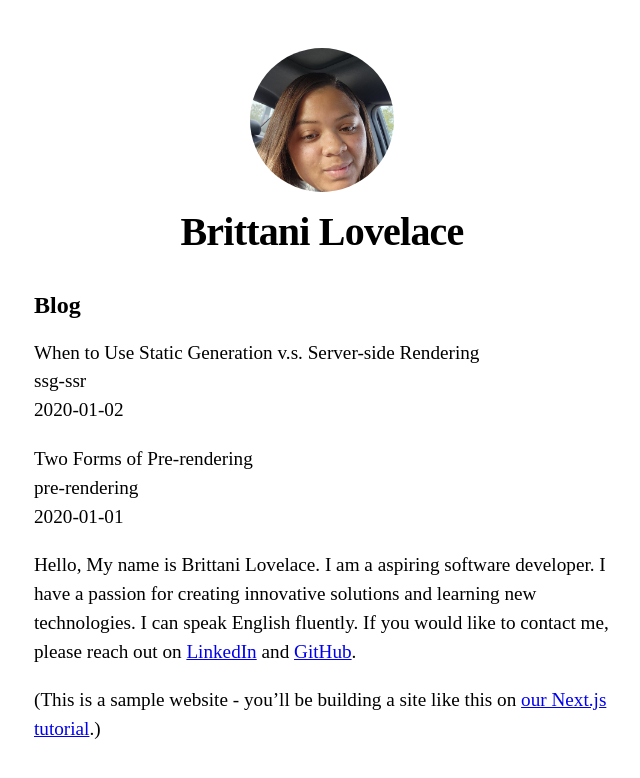
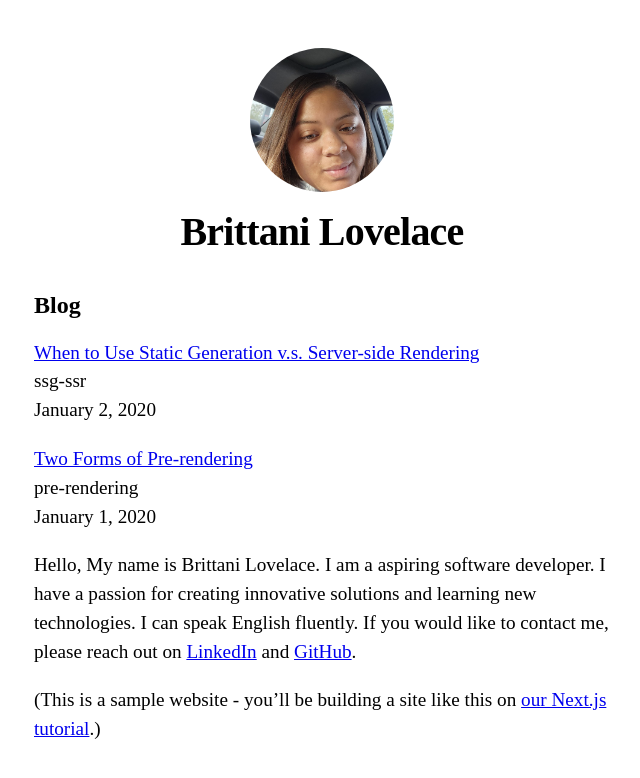
Before and after one commit to blovelace84/nextjs-project, a Next.js app in the folder nextjs-blog/: page / in a window 1280 px wide. Shown: the top 778 px of the page, without its empty margins (318-958 px from the left). Built offline with nearby package versions, Linux system fonts and the light colour scheme.

Commit message:
Polishing the Index Page

```diff
--- a/nextjs-blog/pages/index.js
+++ b/nextjs-blog/pages/index.js
@@ -2,6 +2,8 @@
 import Layout, { siteTitle } from '../components/layout';
 import utilStyles from '../styles/utils.module.css';
 import { getSortedPostsData } from '../lib/posts';
+import Link from 'next/link';
+import Date from '../components/date';
 
 export async function getStaticProps(){
   const allPostsData = getSortedPostsData();
@@ -23,11 +25,11 @@
         <ul className={utilStyles.list}>
           {allPostsData.map(({ id, date, title}) => (
             <li className={utilStyles.listItem} key={id}>
-              {title}
+              <Link href={`/posts/${id}`}>{title}</Link>
               <br />
               {id}
               <br />
-              {date}
+              <Date dateString={date} />
             </li>
           ))}
         </ul>
```
